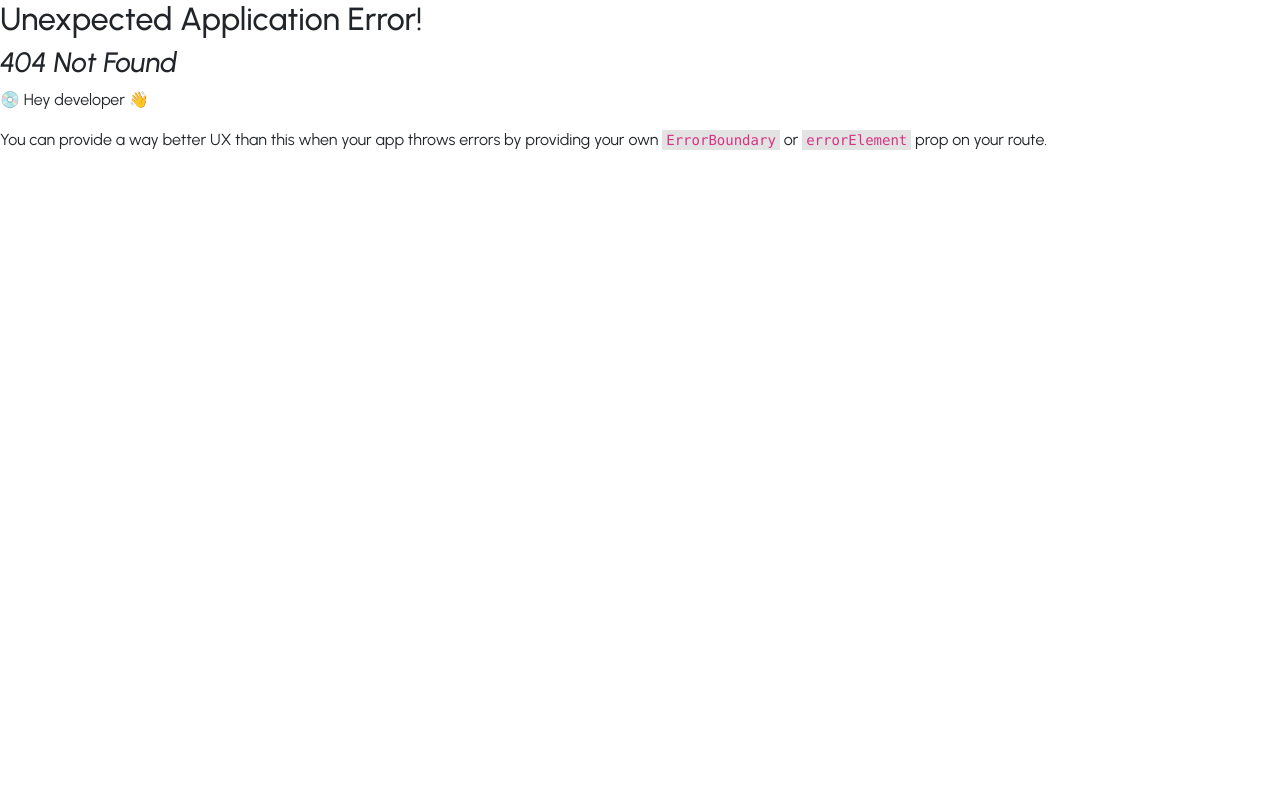
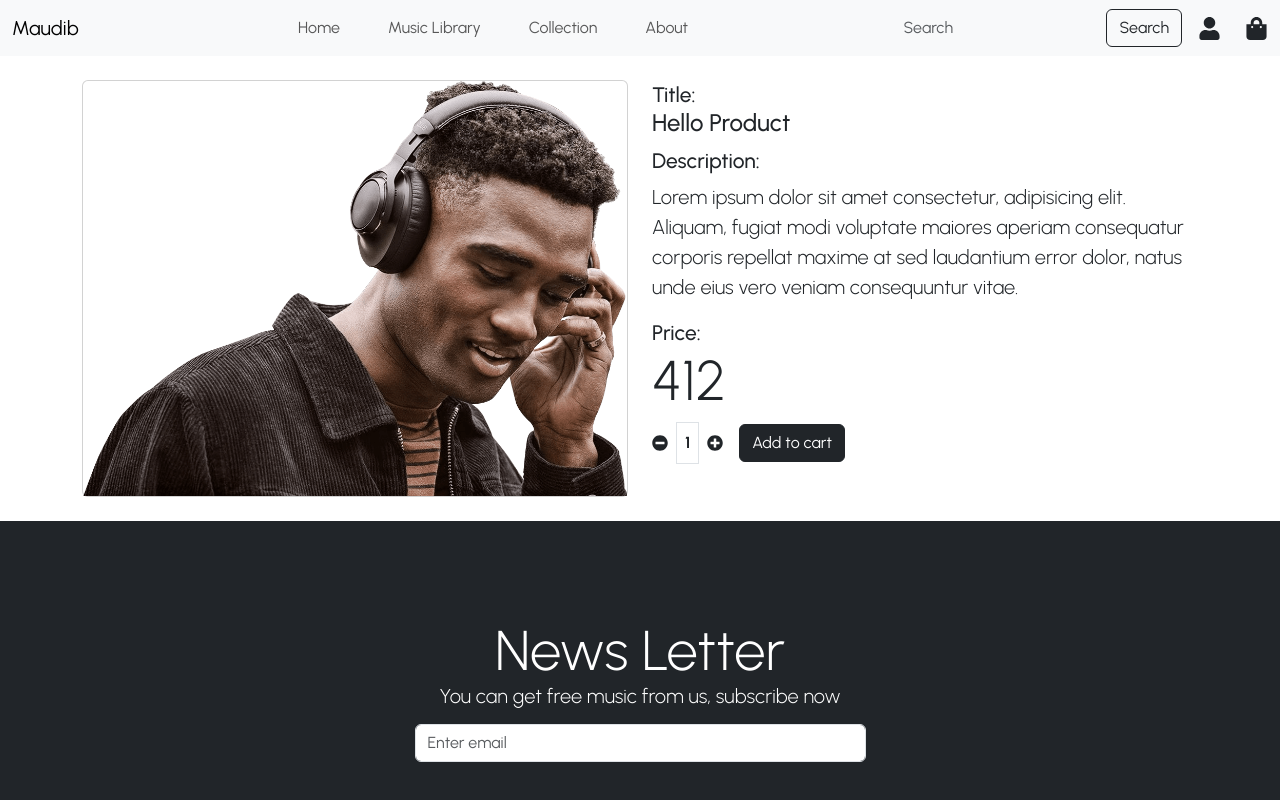
Before and after one commit to nathanielnosa/music_store_frontside, a React (Vite) app: page /music/1 in a window 1280 px wide. Before the commit this address had no page. Shown: the top 800 px of the page. Built offline with nearby package versions, Linux system fonts and the light colour scheme.

Commit message:
detail page

```diff
--- /dev/null
+++ b/src/pages/Detail.jsx
@@ -0,0 +1,45 @@
+import { FaMinusCircle, FaPlusCircle } from 'react-icons/fa'
+import image from '../assets/sliders/mslide1.png'
+const Detail = () => {
+  return (
+    <section id="detailed">
+      <div className="container py-4">
+        <div className="row">
+          <div className="col-md-6">
+            <div className="card">
+              <div className="card-img">
+                <img src={image} alt="" className='img-fluid' />
+              </div>
+            </div>
+          </div>
+
+          <div className="col-md-6">
+            <h4>
+              <small>Title:</small> <br />
+              Hello Product
+            </h4>
+            <p className="lead">
+              <h4><small>Description:</small></h4>
+              Lorem ipsum dolor sit amet consectetur, adipisicing elit. Aliquam, fugiat modi voluptate maiores aperiam consequatur corporis repellat maxime at sed laudantium error dolor, natus unde eius vero veniam consequuntur vitae.
+            </p>
+            <h4>
+              <small>Price:</small>
+              <h3 className="display-4">412</h3>
+            </h4>
+            <div className="d-flex gap-3 align-items-center">
+              <div className="d-flex align-items-center gap-2">
+                <FaMinusCircle />
+                <strong className='border p-2'>1</strong>
+                <FaPlusCircle />
+              </div>
+              <button className="btn btn-dark">Add to cart</button>
+            </div>
+          </div>
+
+        </div>
+      </div>
+    </section>
+  )
+}
+
+export default Detail
--- a/src/routers/RouterMain.jsx
+++ b/src/routers/RouterMain.jsx
@@ -10,6 +10,7 @@ import Home from "../pages/Home"
 import '../index.css'
 import Music from "../pages/Music"
 import About from "../pages/About"
+import Detail from "../pages/Detail"
 
 const RouterMain = () => {
   const routers = createBrowserRouter(
@@ -18,6 +19,7 @@ const RouterMain = () => {
         <Route index element={<Home />} />
         <Route path="/musics" element={<Music />} />
         <Route path="/about" element={<About />} />
+        <Route path="/music/:id" element={<Detail />} />
       </Route>
     )
 
```
